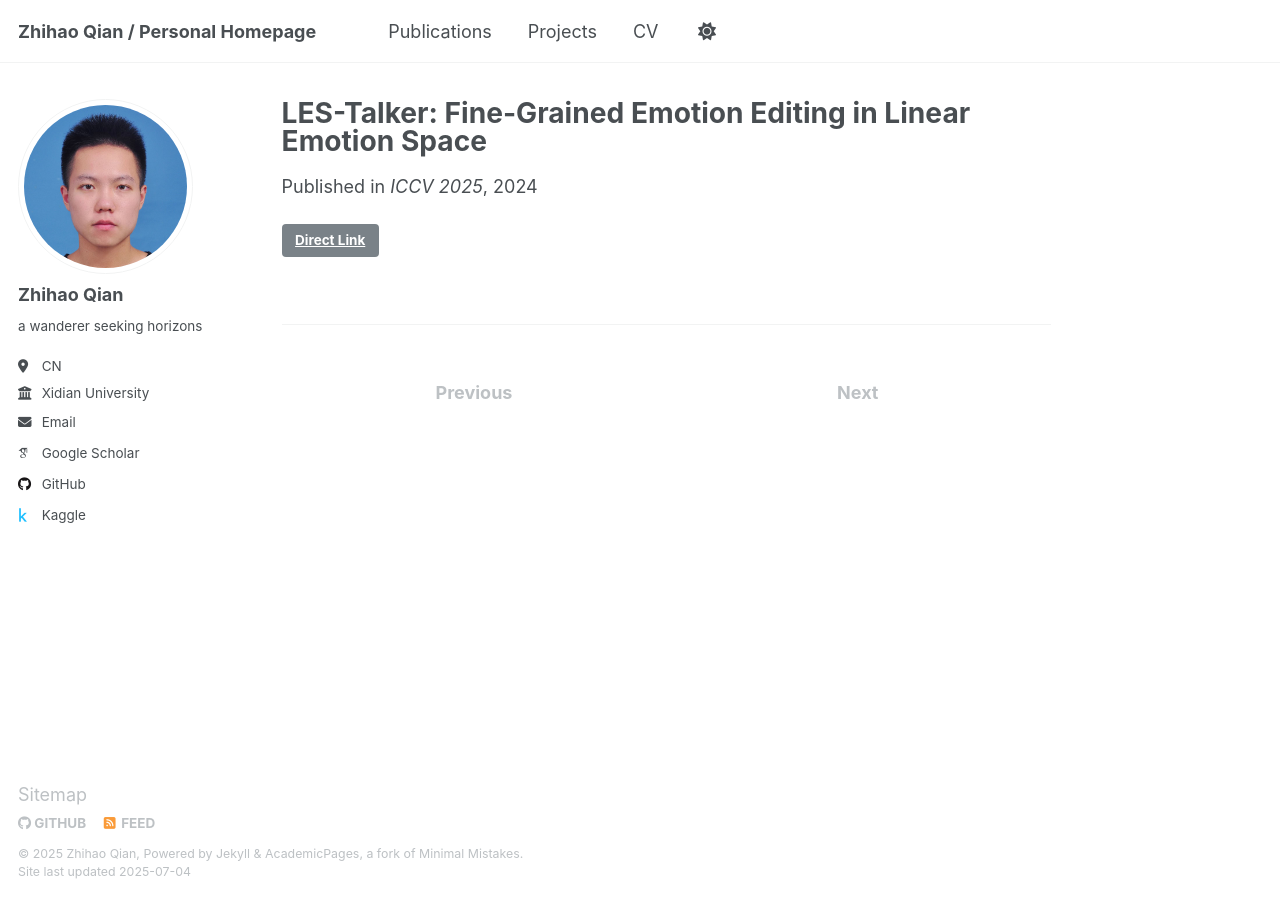
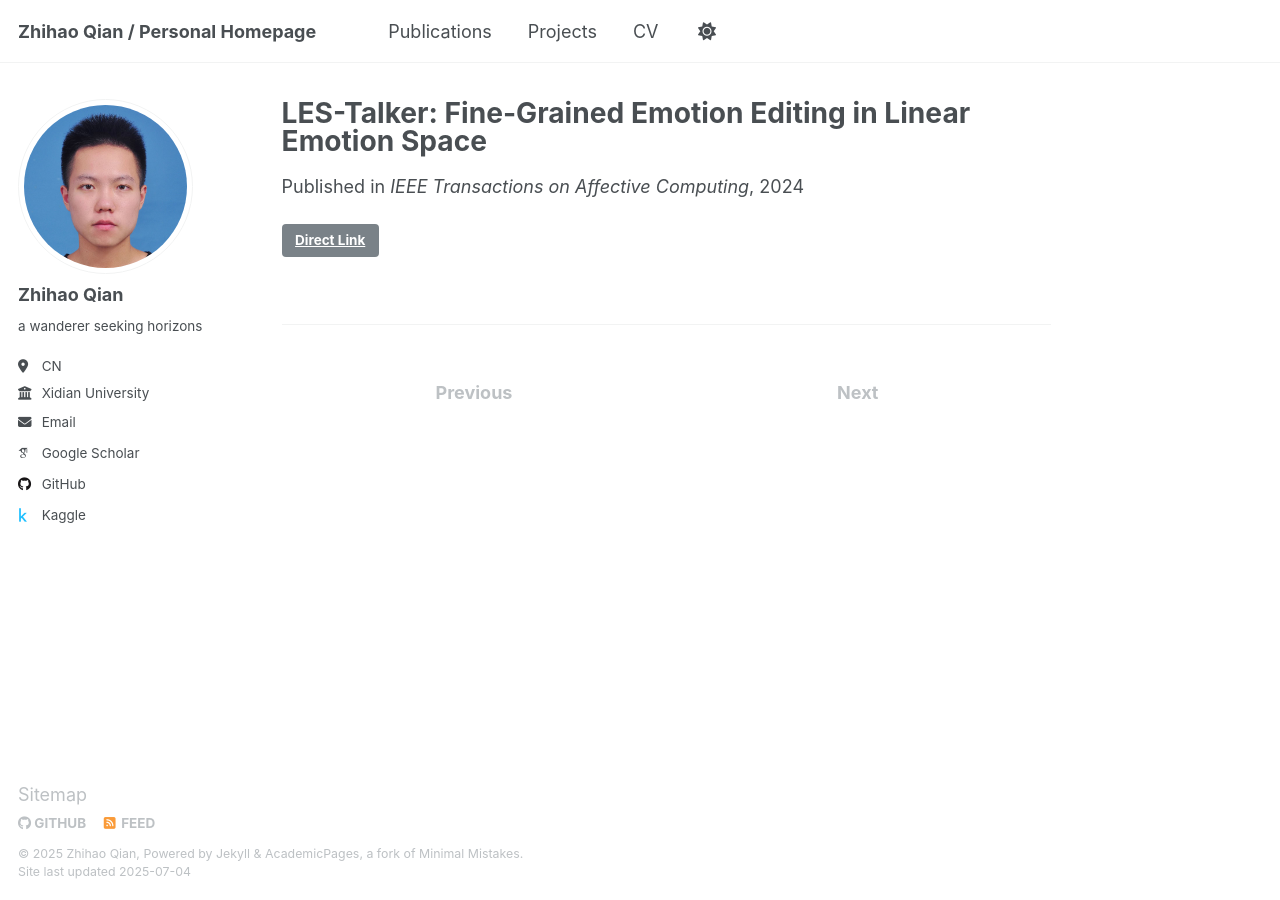
Before and after one commit to Dualego00/Dualego00.github.io, a Jekyll site: the page built from _publications/2024-03-05-les-talker.md, in a window 1280 px wide. Built offline with Jekyll 4.4.1, drawn with Linux system fonts in a browser that asks for light colours; some web fonts are replaced.

Commit message:
Update 2024-03-05-les-talker.md

```diff
--- a/_publications/2024-03-05-les-talker.md
+++ b/_publications/2024-03-05-les-talker.md
@@ -1,8 +1,8 @@
 ---
 title: "LES-Talker: Fine-Grained Emotion Editing in Linear Emotion Space"
 date: 2024-04-05
-authors: "First Author (Under Review at ICCV 2025)"
-venue: "ICCV 2025"
+authors: "First Author (Under Review at IEEE Transactions on Affective Computing)"
+venue: "IEEE Transactions on Affective Computing"
 status: "Under Review"
 period: "Apr. 2024 - May 2025"
 link: "https://peterfanfan.github.io/LES-Talker/"
```
